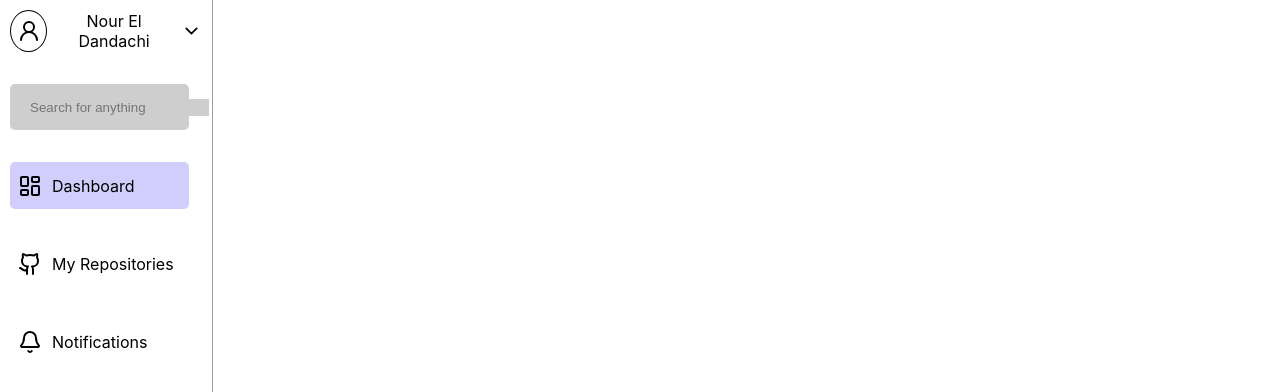
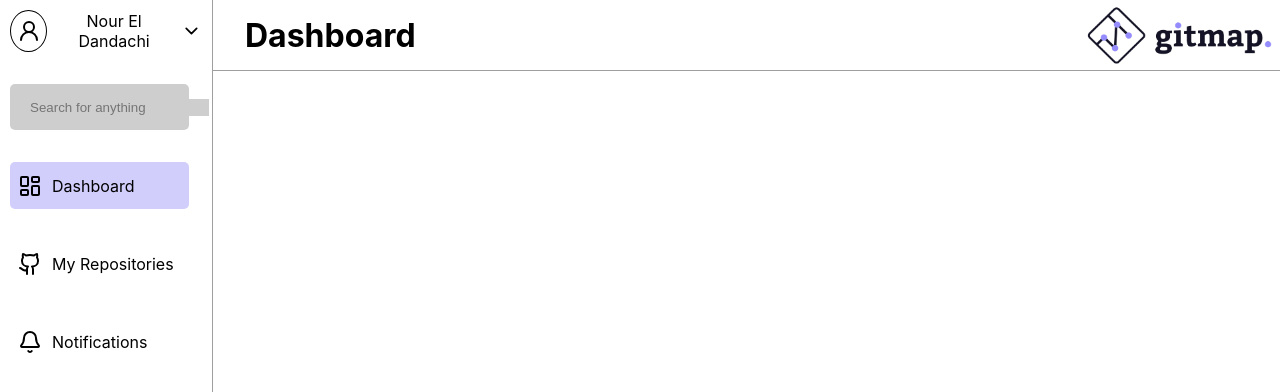
Before and after one commit to Nour-El-Dandachi/gitmap, a React (Create React App) app in the folder frontend/: page /dashboard in a window 1280 px wide. Shown: the top 392 px of the page. Built offline with nearby package versions, Linux system fonts and the light colour scheme.

Commit message:
frontend/created header

```diff
--- a/frontend/src/components/shared/header/header.css
+++ b/frontend/src/components/shared/header/header.css
@@ -0,0 +1,18 @@
+.header{
+    border-bottom: 1px solid rgb(160, 159, 159);
+    width: 100%;
+    height: 70px;
+    display: flex;
+    flex-direction: row;
+    align-items: center;
+    justify-content: space-between;
+    padding-left: 2rem;
+}
+
+.header-img{
+    height: 100%;
+}
+.logo{
+    width: 200px;
+    height: 100%;
+}
--- a/frontend/src/components/shared/header/index.jsx
+++ b/frontend/src/components/shared/header/index.jsx
@@ -1,10 +1,16 @@
 import React from "react";
 import "./header.css";
+import gitmapLogo from "../../../assets/logos/gitmap_3.png";
 
-const Header = () => {
+const Header = ({location}) => {
   return (
     <div className="header">
-
+      <div className="location">
+        <h1>{location}</h1>
+      </div>
+      <div className="header-img">
+        <img src={gitmapLogo} alt="logo" className="logo" />
+      </div>
 
     </div>
   );
--- a/frontend/src/pages/dashboard/dashboard.css
+++ b/frontend/src/pages/dashboard/dashboard.css
@@ -0,0 +1,4 @@
+.dashboard-page{
+    display: flex;
+    flex-direction: row;
+}
--- a/frontend/src/pages/dashboard/index.jsx
+++ b/frontend/src/pages/dashboard/index.jsx
@@ -1,11 +1,13 @@
 import React from "react";
 import './dashboard.css';
 import SideBar from "../../components/shared/side-bar";
+import Header from "../../components/shared/header";
 
 const Dashboard = () => {
     return (
-        <div>
+        <div className="dashboard-page">
             <SideBar name={"Nour El Dandachi"}/>
+            <Header location={"Dashboard"} />
         </div>
     );
 }
```
Also changed, not shown: frontend/src/assets/logos/gitmap_3.png (added), frontend/src/components/dashboard/add-box/add-box.css (added), frontend/src/components/dashboard/add-box/index.jsx (added), 1 other file (tests, documents, lock files or other folders).
